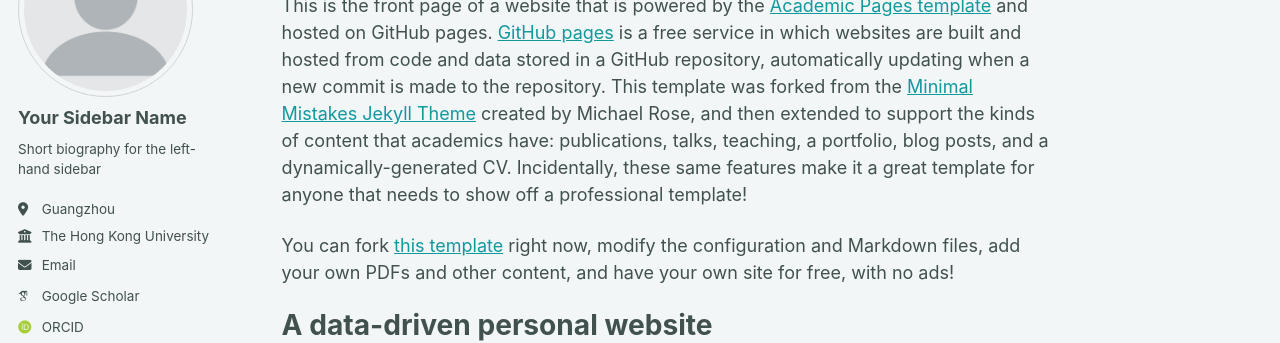
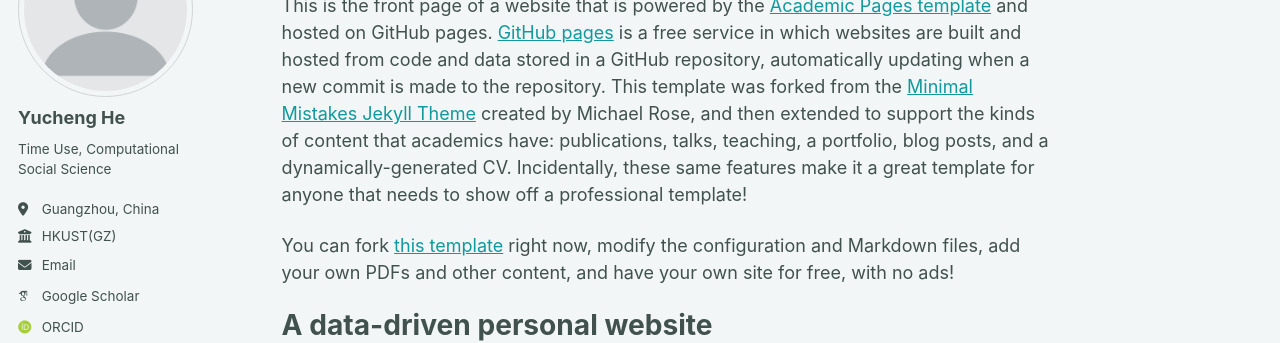
Before and after one commit to YuchengHE-CHN/YuchengHE-CHN.github.io, a Jekyll site: the page built from _pages/about.md, in a window 1280 px wide. Shown: the part 179-522 px from the top of the page. Built offline with Jekyll 4.4.1, drawn with Linux system fonts in a browser that asks for light colours; some web fonts are replaced; a script bundle is joined from its source files by our own code; library files that are not in the unit come from our copies.

Commit message:
Update _config.yml with basic info

```diff
--- a/_config.yml
+++ b/_config.yml
@@ -11,8 +11,8 @@ locale                   : "en-US"
 site_theme               : "mint" # The available themes options are "default", "air", "sunrise", "mint", "dirt" and "contrast"
 title                    : "Yucheng He"
 title_separator          : "-"
-name                     : &name "Yucheng"
-description              : &description "Your Name's academic portfolio"   # Update this with a general description of your site, this is the default if not overridden by a page
+name                     : "Yucheng"
+description              : "Yucheng's academic portfolio"   # Update this with a general description of your site, this is the default if not overridden by a page
 url                      : https://yuchenghe-chn.github.io # The base hostname & protocol for your site e.g. "https://[your GitHub username].github.io",
                                                            # or if you already have some other page hosted on Github then use "https://[your GitHub username].github.io/[Your Repo Name]"
 baseurl                  : "" # the subpath of your site, e.g. "/blog"
@@ -24,11 +24,11 @@ repository               : "YuchengHE-CHN/YuchengHE-CHN.github.io"
 author:
   # Biographic information
   avatar           : "profile.png"
-  name             : "Your Sidebar Name"
+  name             : "Yucheng He"
   pronouns         : # example: "she/her"
-  bio              : "Short biography for the left-hand sidebar"
-  location         : "Guangzhou"
-  employer         : "The Hong Kong University of Science and Technology (Guangzhou)"
+  bio              : "Time Use, Computational Social Science"
+  location         : "Guangzhou, China"
+  employer         : "HKUST(GZ)"
   uri              : # URL
   email            : "yucheng.peter.he@gmail.com"
 
@@ -38,7 +38,7 @@ author:
   googlescholar    : "https://scholar.google.com/citations?user=lGdOk7MAAAAJ&hl=en"
   inspire-hep      : # URL
   impactstory      : # URL
-  orcid            : "https://orcid.org/yourorcidurl"
+  orcid            : "https://orcid.org/my-orcid?orcid=0009-0004-8752-5746"
   semantic         : # URL
   ssrn             : # URL
   pubmed           : # URL
```
